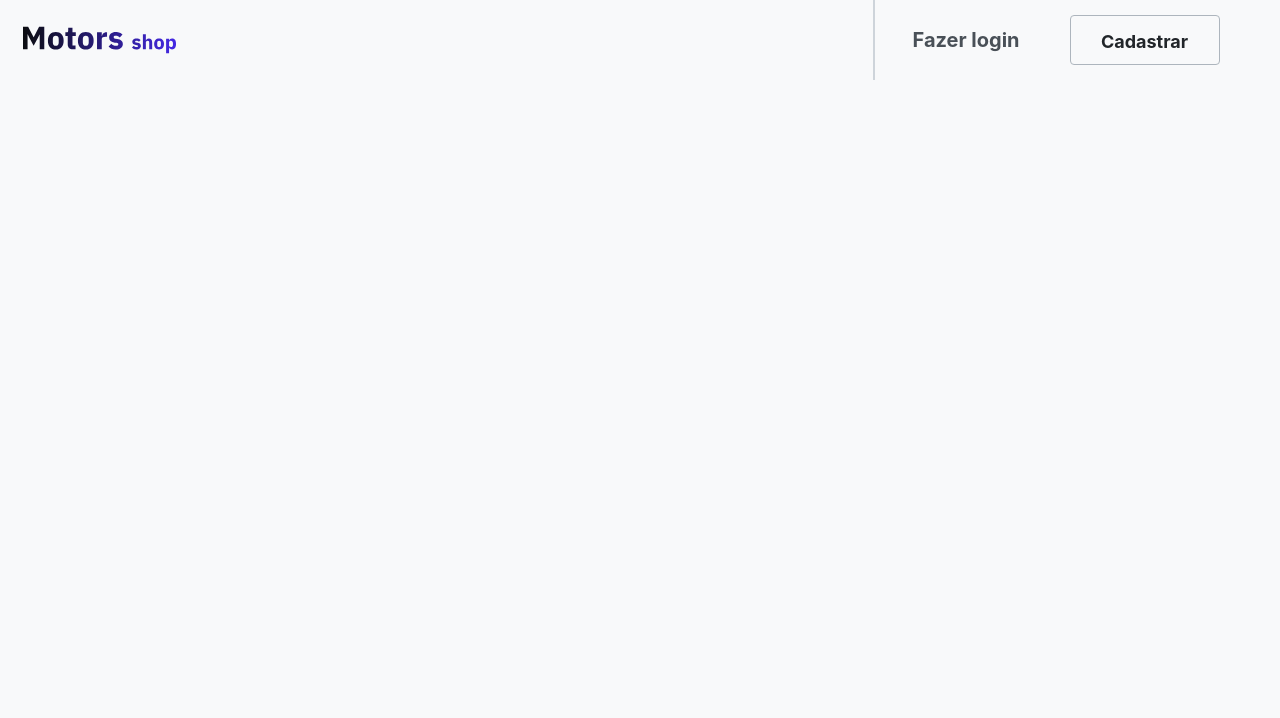
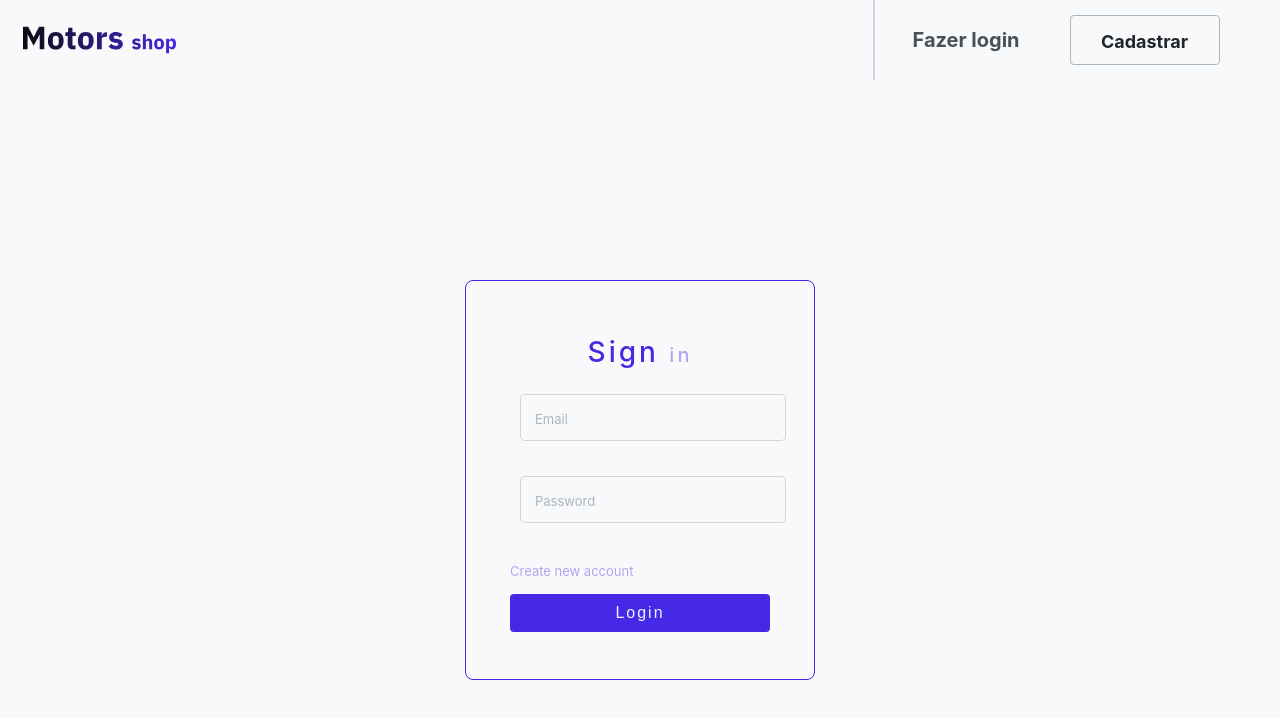
Before and after one commit to m6-grupo03-gustavo/front, a React (Vite) app: page /login in a window 1280 px wide. Shown: the top 718 px of the page. Built offline with nearby package versions, Linux system fonts and the light colour scheme.

Commit message:
feat: login page

```diff
--- a/src/components/form/formLogin/index.tsx
+++ b/src/components/form/formLogin/index.tsx
@@ -1,6 +1,6 @@
 import {SubmitHandler, useForm} from 'react-hook-form'
 import { StyledContainerFormLogin } from "./style"
-import InputOutlined from '../input';
+import InputOutlined from '../Input';
 import { iLoginFormData, schemaLogin } from '../validator';
 import { zodResolver } from '@hookform/resolvers/zod';
 import { BtnSubmit } from '../../Buttons/btnSubmit';
--- a/src/components/form/formLogin/style.ts
+++ b/src/components/form/formLogin/style.ts
@@ -5,12 +5,12 @@ export const StyledContainerFormLogin = styled.section`
     position: relative;
     width: 35rem;
     /* height: 42rem; */
-    height: 70rem;
+    height: 40rem;
     background: var(--background);
     overflow: hidden;
     border-radius: var(--radius1);
     border: 1px solid var(--brand1);
-
+    transform-origin: center center;
 
 
     form{
--- a/src/pages/Login/index.tsx
+++ b/src/pages/Login/index.tsx
@@ -1,12 +1,17 @@
+import FomrLogin from "../../components/Form/FormLogin"
 import { Header } from "../../components/Header"
+import { StyledContainerLoginPage } from "./style"
 
 
 
 
 export const Login = () =>{
     return(
-        <main >
-            <Header/>
-        </main>
+        <>
+        <Header/>
+        <StyledContainerLoginPage >
+            <FomrLogin/>
+        </StyledContainerLoginPage>
+        </>
     )
 }
--- /dev/null
+++ b/src/pages/Login/style.ts
@@ -0,0 +1,12 @@
+import styled from 'styled-components'
+
+
+export const StyledContainerLoginPage = styled.main`
+    height: 100vh;
+    width: 100vw;
+    display: flex;
+    align-items: center;
+    justify-content: center;
+
+
+`
```
